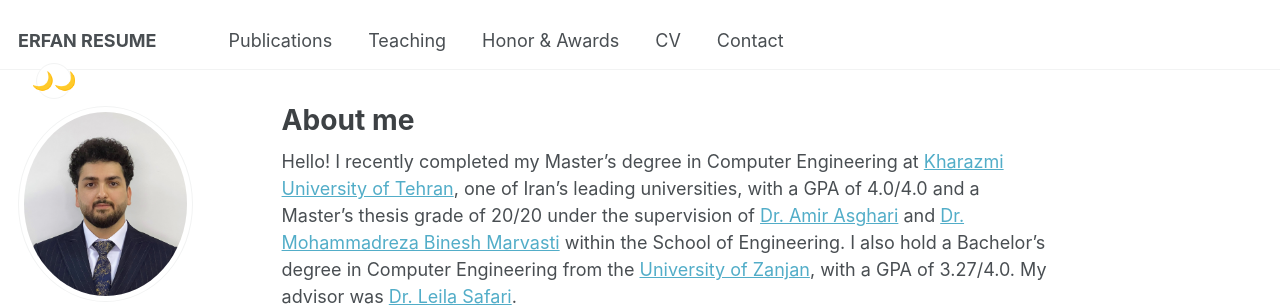
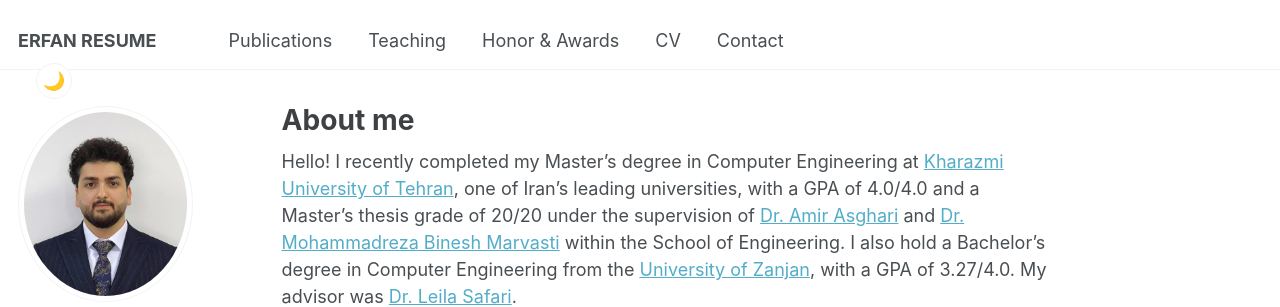
Before and after one commit to erfanresume/erfanresume.github.io, a Jekyll site: the page built from _pages/about.md, in a window 1280 px wide. Shown: the top 307 px of the page. Built offline with Jekyll 4.4.1, drawn with Linux system fonts in a browser that asks for light colours; some web fonts are replaced.

Commit message:
Update _custom.scss

```diff
--- a/_sass/_custom.scss
+++ b/_sass/_custom.scss
@@ -124,12 +124,15 @@ pre {
   background: var(--site-surface);
   color: var(--site-text);
   cursor: pointer;
-  font-size: 1rem;
   line-height: 1;
+
+  /* این خط هر متن اضافه داخل دکمه را پنهان می‌کند */
+  font-size: 0;
 }
 
 .theme-toggle::before {
   content: "🌙";
+  font-size: 1rem;
 }
 
 html[data-theme="dark"] .theme-toggle::before {
```
